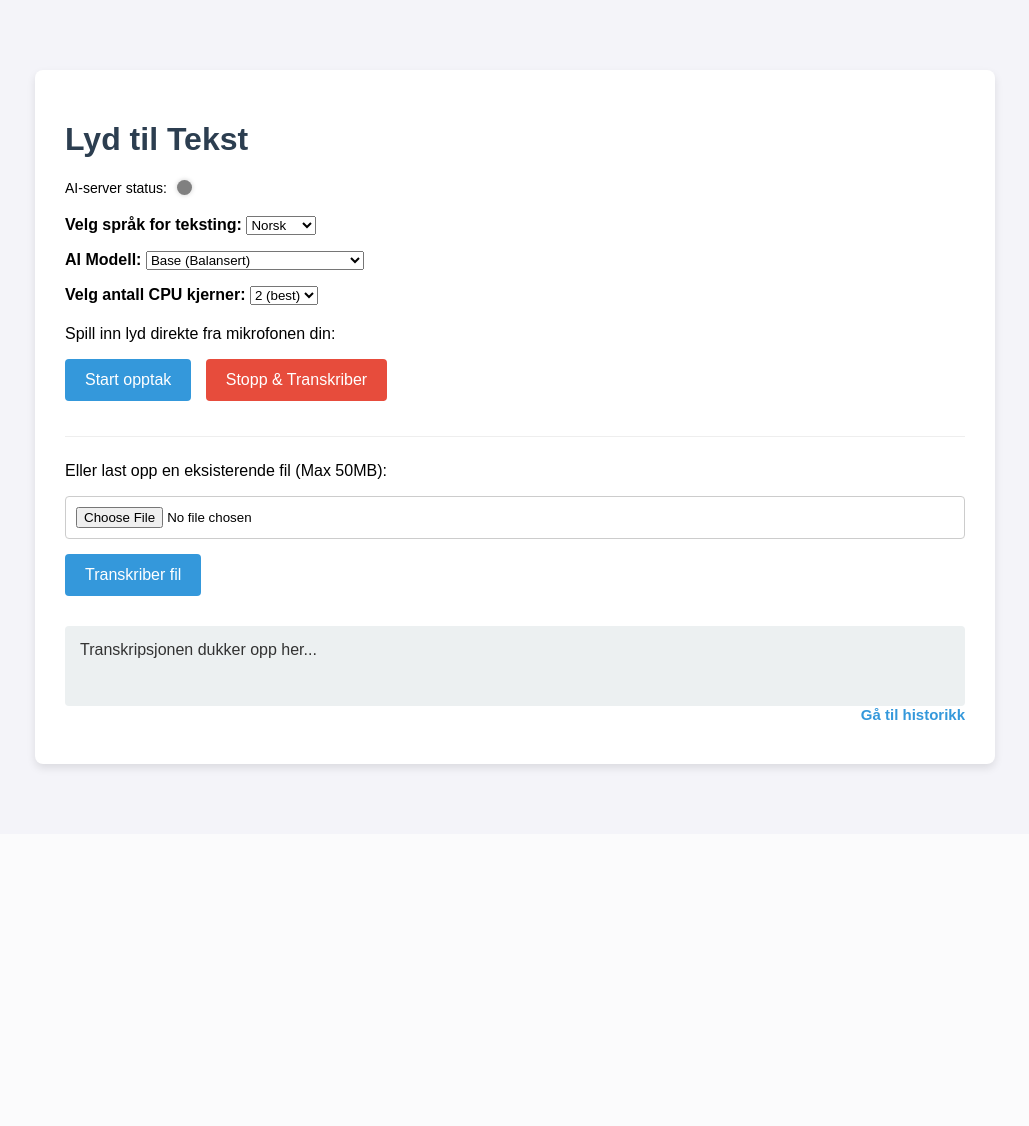
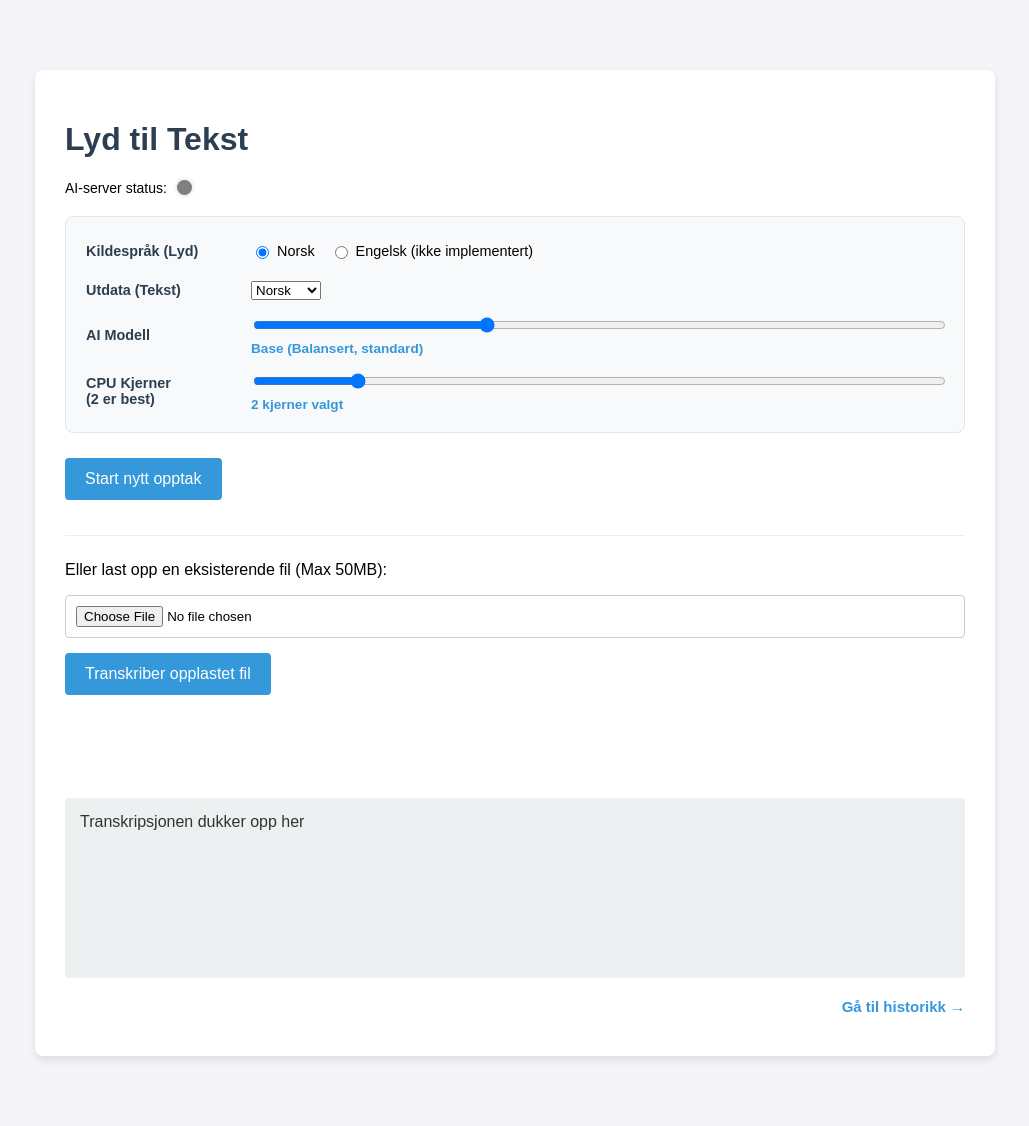
Before and after one commit to 186510kristoffer/whisper-webapp, a FastAPI app: page / in a window 1280 px wide. Shown: the whole page, without its empty margins (125-1154 px from the left). Before the commit the page ends 771 px from the top, so only its background shows below. Run offline with FastAPI, Linux system fonts and the light colour scheme.

Commit message:
nye instillinger
slider for kjerner og ai modell, radio for kildespråk

```diff
--- a/static/script.js
+++ b/static/script.js
@@ -16,10 +16,7 @@ const tidsbrukDiv = document.getElementById('tidsbruk');
 const MAX_FILESIZE = 50 * 1024 * 1024;
 const TILLATTE_TYPER = ["audio/mpeg", "audio/wav", "audio/mp3", "audio/ogg", "audio/x-m4a", "video/mp4", "audio/webm"];
 
-
-
 function settLasterTilstand(laster) {
-    // Låser eller åpner knappene slik at man ikke kan dobbelttrykke
     startBtn.disabled = laster;
     filInput.disabled = laster;
     sendFilBtn.disabled = laster;
@@ -44,6 +41,61 @@ function stoppStoppeklokke(endeligTidFraBackend) {
     tidsbrukDiv.innerText = `Ferdig. Whisper AI brukte: ${endeligTidFraBackend} s\n Tid brukt totalt: ${totalFrontendTid} s`;
 }
 
+// --- NYE VARIABLER, SLIDERS OG OPPTAKSLOGIKK ---
+
+// Konfigurasjon for modell-slider
+const modellNavn = { 1: "tiny", 2: "base", 3: "small", 4: "medium" };
+const modellTekst = {
+    1: "Tiny (Veldig rask, unøyaktighet)",
+    2: "Base (Balansert, standard)",
+    3: "Small (Tregere, høy nøyaktighet)",
+    4: "Medium (Ekstremt treg, best nøyaktighet)"
+};
+
+// Referanser til UI-elementer
+const modellSlider = document.getElementById('modellSlider');
+const modellBeskrivelse = document.getElementById('modellBeskrivelse');
+const kjernerSlider = document.getElementById('kjernerSlider');
+const kjernerBeskrivelse = document.getElementById('kjernerBeskrivelse');
+const filOpplastingSeksjon = document.getElementById('filOpplastingSeksjon');
+
+const opptakBoks = document.getElementById('opptakBoks');
+const opptakTeller = document.getElementById('opptakTeller');
+const opptakStatusTekst = document.getElementById('opptakStatusTekst');
+const etterOpptakValg = document.getElementById('etterOpptakValg');
+const lydAvspiller = document.getElementById('lydAvspiller');
+const sendOpptakBtn = document.getElementById('sendOpptakBtn');
+const forkastOpptakBtn = document.getElementById('forkastOpptakBtn');
+
+let opptakTidtaker;
+let opptakSekunder = 0;
+let midlertidigLydBlob = null;
+
+// Hjelpefunksjon for tid (MM:SS)
+function formaterTid(sekunder) {
+    const min = Math.floor(sekunder / 60).toString().padStart(2, '0');
+    const sek = (sekunder % 60).toString().padStart(2, '0');
+    return `${min}:${sek}`;
+}
+
+// Oppdater teksten når man drar i sliderne
+modellSlider.addEventListener('input', (e) => {
+    modellBeskrivelse.innerText = modellTekst[e.target.value];
+});
+kjernerSlider.addEventListener('input', (e) => {
+    kjernerBeskrivelse.innerText = `${e.target.value} kjerner valgt`;
+});
+
+// Hjelpefunksjon for å rydde opp UI
+function tilbakestillOpptakUI() {
+    clearInterval(opptakTidtaker);
+    opptakBoks.classList.add('skjult');
+    startBtn.classList.remove('skjult');
+    etterOpptakValg.classList.add('skjult');
+    filOpplastingSeksjon.classList.remove('skjult'); // VIS filopplasting igjen
+    lydAvspiller.src = "";
+    midlertidigLydBlob = null;
+}
 
 // 1. Håndter direkte opptak
 startBtn.addEventListener('click', async () => {
@@ -56,38 +108,75 @@ startBtn.addEventListener('click', async () => {
             if (event.data.size > 0) lydBiter.push(event.data);
         };
 
-        mediaRecorder.onstop = async () => {
-            const lydBlob = new Blob(lydBiter, { type: 'audio/webm' });
+        mediaRecorder.onstop = () => {
+            clearInterval(opptakTidtaker);
+            midlertidigLydBlob = new Blob(lydBiter, { type: 'audio/webm' });
 
-            if (lydBlob.size > MAX_FILESIZE) {
+            if (midlertidigLydBlob.size > MAX_FILESIZE) {
                 statusDiv.innerText = "Feil: Opptaket ble for stort.";
-                settLasterTilstand(false); // Lås opp knapper igjen
+                tilbakestillOpptakUI();
+                settLasterTilstand(false);
                 return;
             }
 
-            statusDiv.innerText = "Sender til AI-server for transkribering...";
-            startStoppeklokke();
-            await sendTilBackend(lydBlob, 'mikrofon_opptak.webm');
+            stoppBtn.classList.add('skjult');
+            opptakStatusTekst.innerText = "Opptak ferdig. Sjekk lyden og velg under:";
+            opptakStatusTekst.classList.remove('blinker');
+
+            const lydUrl = URL.createObjectURL(midlertidigLydBlob);
+            lydAvspiller.src = lydUrl;
+            etterOpptakValg.classList.remove('skjult');
+
             stream.getTracks().forEach(track => track.stop());
         };
 
         mediaRecorder.start();
-        settLasterTilstand(true); // Lås alt unntatt stoppknappen
-        stoppBtn.disabled = false;
-        statusDiv.innerText = "Tar opp, snakk i mikrofonen";
+        settLasterTilstand(true);
+
+        startBtn.classList.add('skjult');
+        opptakBoks.classList.remove('skjult');
+        stoppBtn.classList.remove('skjult');
+        etterOpptakValg.classList.add('skjult');
+        filOpplastingSeksjon.classList.add('skjult'); // SKJUL filopplasting
+
+        opptakStatusTekst.innerText = "🔴 Tar opp lyd...";
+        opptakStatusTekst.classList.add('blinker');
+
+        opptakSekunder = 0;
+        opptakTeller.innerText = "00:00";
+        opptakTidtaker = setInterval(() => {
+            opptakSekunder++;
+            opptakTeller.innerText = formaterTid(opptakSekunder);
+        }, 1000);
+
+        statusDiv.innerText = "";
         resultatDiv.innerText = "";
-        tidsbrukDiv.style.display = 'none'; // Skjul klokken mens vi tar opp
+        tidsbrukDiv.style.display = 'none';
     } catch (err) {
         statusDiv.innerText = "Feil: Fikk ikke tilgang til mikrofonen.";
         console.error(err);
     }
 });
 
+// Stopp-knapp
 stoppBtn.addEventListener('click', () => {
     mediaRecorder.stop();
-    stoppBtn.disabled = true;
 });
 
+// Knapp for å sende inn lyden etter å ha hørt på den
+sendOpptakBtn.addEventListener('click', async () => {
+    tilbakestillOpptakUI();
+    statusDiv.innerText = "Sender til AI-server for transkribering...";
+    startStoppeklokke();
+    await sendTilBackend(midlertidigLydBlob, 'mikrofon_opptak.webm');
+});
+
+// Knapp for å kaste lyden
+forkastOpptakBtn.addEventListener('click', () => {
+    tilbakestillOpptakUI();
+    statusDiv.innerText = "Opptak forkastet.";
+    settLasterTilstand(false);
+});
 
 // 2. Håndter filopplasting
 filSkjema.addEventListener('submit', async (e) => {
@@ -95,35 +184,35 @@ filSkjema.addEventListener('submit', async (e) => {
     const fil = document.getElementById('lydFil').files[0];
     if (!fil) return;
 
-    // 1. Validering av filstørrelse
     if (fil.size > MAX_FILESIZE) {
         statusDiv.innerText = "Feil: Filen er for stor, maks 50 MB tillatt.";
-        return; // Stopper prosessen umiddelbart
+        return;
     }
 
-    // 2. Validering av filtype (Fail Fast i frontend)
     if (!TILLATTE_TYPER.includes(fil.type) && !fil.type.startsWith("audio/") && !fil.type.startsWith("video/")) {
         statusDiv.innerText = "Feil: Ugyldig filtype. Vennligst velg en godkjent lyd- eller videofil.";
-        return; // Stopper prosessen umiddelbart
-    }
+        return;
+    } // <-- Her var feilen! Denne manglet.
 
-    settLasterTilstand(true); // Lås alle inputfelter
-    startStoppeklokke();      // Start telleren
+    settLasterTilstand(true);
+    startStoppeklokke();
     statusDiv.innerText = "Sender fil og venter på server...";
     resultatDiv.innerText = "";
 
     await sendTilBackend(fil, fil.name);
 });
 
-
 // 3. Kommunikasjon med backend
 async function sendTilBackend(filData, filNavn) {
     const formData = new FormData();
-    const modellValg = document.getElementById('modellValg').value;
-    const kjernerValg = document.getElementById('kjernerValg').value;
+    const modellVerdi = modellSlider.value;
+    const faktiskModell = modellNavn[modellVerdi];
+    const kjernerVerdi = kjernerSlider.value;
 
-    formData.append('modell', modellValg);
-    formData.append('kjerner', kjernerValg);
+    const lydSpraak = document.querySelector('input[name="lydSpraak"]:checked').value;
+
+    formData.append('modell', faktiskModell);
+    formData.append('kjerner', kjernerVerdi);
     formData.append('file', filData, filNavn);
     formData.append('language', spraakValg.value);
 
@@ -136,12 +225,12 @@ async function sendTilBackend(filData, filNavn) {
         if (!response.ok) throw new Error("Serverfeil ved opplasting");
 
         const data = await response.json();
-        statusDiv.innerText = "Fil mottatt! Sjekker status...";
+        statusDiv.innerText = "Fil mottatt, sjekker status...";
         sjekkJobbStatus(data.job_id);
 
     } catch (err) {
         clearInterval(tidtaker);
-        settLasterTilstand(false); // Lås opp ved feil
+        settLasterTilstand(false);
         statusDiv.innerText = "Nettverksfeil eller avvist av server.";
         resultatDiv.innerText = String(err);
     }
@@ -157,7 +246,7 @@ async function sjekkJobbStatus(jobId) {
 
         if (data.status === "ferdig") {
             stoppStoppeklokke(data.tid_brukt);
-            settLasterTilstand(false); // Åpne knapper igjen
+            settLasterTilstand(false);
             statusDiv.innerText = "Transkribering fullført";
             resultatDiv.innerText = data.tekst.replace(/\n/g, ' ');
         } else if (data.status === "feil") {
@@ -179,7 +268,7 @@ async function sjekkJobbStatus(jobId) {
     }
 }
 
-// 5. Oppdater den status symbolet,  som sjekker om serveren lever
+// 5. Oppdater den status symbolet
 async function sjekkServerStatus(){
     try{
         let res= await fetch('/status');
--- a/static/style.css
+++ b/static/style.css
@@ -212,3 +212,133 @@ innstillinger-rad {
     color: #333;
     line-height: 1.6;
 }
+
+/* --- OPPTAKSBOKS & UI --- */
+.skjult {
+    display: none !important;
+}
+
+#opptakBoks {
+    background-color: #fff3cd; /* En myk, gul varselsfarge */
+    border: 2px solid #ffe69c;
+    border-radius: 8px;
+    padding: 20px;
+    margin-top: 15px;
+    text-align: center;
+    box-shadow: 0 4px 6px rgba(0,0,0,0.1);
+}
+
+#opptakStatusTekst {
+    color: #d35400;
+    margin-top: 0;
+    margin-bottom: 10px;
+    font-size: 1.2em;
+}
+
+#opptakTeller {
+    font-size: 32px;
+    font-weight: bold;
+    color: #2c3e50;
+    margin-bottom: 15px;
+    font-family: monospace;
+}
+
+/* Enkel blinke-animasjon for å gjøre opptaket ekstra tydelig */
+.blinker {
+    animation: blinker 1.5s linear infinite;
+}
+@keyframes blinker {
+    50% { opacity: 0.3; }
+}
+
+#lydAvspiller {
+    width: 100%;
+    margin-top: 10px;
+    margin-bottom: 15px;
+}
+
+.etterOpptakKnapper {
+    display: flex;
+    justify-content: center;
+    gap: 15px;
+}
+
+button.suksess {
+    background-color: #27ae60;
+}
+button.suksess:hover {
+    background-color: #2ecc71;
+}
+
+/* --- SETTINGS PANEL --- */
+.settings-panel {
+    background-color: #f8f9fa;
+    border: 1px solid #e1e8ed;
+    border-radius: 8px;
+    padding: 20px;
+    margin-bottom: 25px;
+    display: flex;
+    flex-direction: column;
+    gap: 15px;
+}
+
+.setting-row {
+    display: flex;
+    align-items: center;
+    flex-wrap: wrap;
+    gap: 15px;
+}
+
+.setting-label {
+    flex: 0 0 150px;
+    font-weight: bold;
+    color: #2c3e50;
+    font-size: 0.9em;
+}
+
+.setting-control {
+    flex: 1;
+    min-width: 200px;
+}
+
+/* Radio-knapper side om side */
+.radio-gruppe {
+    display: flex;
+    gap: 15px;
+    font-size: 0.9em;
+}
+.radio-gruppe label {
+    cursor: pointer;
+    display: flex;
+    align-items: center;
+    gap: 5px;
+}
+
+/* Stil for Sliders (Range inputs) */
+input[type="range"] {
+    width: 100%;
+    margin-bottom: 8px;
+    cursor: pointer;
+}
+.slider-info {
+    font-size: 0.85em;
+    color: #3498db;
+    font-weight: bold;
+}
+
+/* Reserverer plass slik at resultatboksen ikke hopper */
+.aksjons-sone {
+    min-height: 320px;
+}
+
+/* Du kan også gi selve resultatboksen en fast minimumshøyde
+   slik at den ikke krymper når den tømmes for tekst */
+#resultat {
+    margin-top: 20px;
+    padding: 15px;
+    background-color: #ecf0f1;
+    border-radius: 4px;
+    min-height: 150px; /* Økt fra 50px til 150px for en mer massiv boks */
+    white-space: pre-wrap;
+    color: #333;
+}
--- a/templates/index.html
+++ b/templates/index.html
@@ -5,7 +5,7 @@
     <meta name="viewport" content="width=device-width, initial-scale=1.0">
     <title>AI Transkribering</title>
     <!-- Kobler til CSS-filen -->
-    <link rel="stylesheet" href="/static/style.css?v=3">
+    <link rel="stylesheet" href="/static/style.css?v=5">
 </head>
 <body>
 
@@ -18,76 +18,108 @@
             <div id="status-indicator" title="Sjekker status..."></div>
         </div>
 
-        <div class="section innstillinger-rad">
-            <!-- Språkvalg -->
-            <div>
-                <label for="spraakValg"><b>Velg språk for teksting:</b></label>
+        <!-- SETTINGS PANEl -->
+        <div class="settings-panel">
+
+            <!-- Kildespråk (Radio) -->
+            <div class="setting-row">
+                <div class="setting-label">Kildespråk (Lyd)</div>
+                <div class="setting-control radio-gruppe">
+                    <label>
+                        <input type="radio" name="lydSpraak" value="norsk" checked>
+                        Norsk
+                    </label>
+                    <label>
+                        <input type="radio" name="lydSpraak" value="engelsk">
+                        Engelsk (ikke implementert)
+                    </label>
+                    <p></p>
+                </div>
+            </div>
+
+
+
+            <!-- Utdata (Dropdown) -->
+            <div class="setting-row">
+                <div class="setting-label">Utdata (Tekst)</div>
+                <div class="setting-control">
                     <select id="spraakValg">
                         <option value="no" selected>Norsk</option>
                         <option value="en">Engelsk</option>
                         <option value="sv">Svensk</option>
                         <option value="da">Dansk</option>
-                    <option value="de">Tysk </option>
-                </select>
-            </div>
-
-            <p></p>
-            <!-- Valg av Modell-->
-            <div>
-                <label for="modellValg"><b> AI Modell:</b></label>
-                <select id="modellValg">
-                    <option value="tiny">Tiny (Rask, unøyaktig)</option>
-                    <option value="base" selected>Base (Balansert)</option>
-                    <option value="small">Small (Treg, nøyaktig)</option>
-                    <option value="medium">Medium (Tregest, mest nøyaktig)</option>
-                </select>
-            </div>
-
-            <p></p>
-            <!-- Valg av Kjerner -->
-            <div>
-                <label for="kjernerValg"><b>Velg antall CPU kjerner:</b></label>
-                <select id="kjernerValg">
-                    <option value="1">1</option>
-                    <option value="2" selected>2 (best)</option>
-                    <option value="3">3</option>
-                    <option value="4">4</option>
-                    <option value="5" >5</option>
-                    <option value="6">6</option>
-                    <option value="7">7</option>
-                    <option value="8">8 (alle) </option>
+                        <option value="de">Tysk</option>
                     </select>
                 </div>
             </div>
 
+            <!-- Modell (Slider) -->
+            <div class="setting-row">
+                <div class="setting-label">AI Modell</div>
+                <div class="setting-control">
+                    <input type="range" id="modellSlider" min="1" max="4" value="2" step="1">
+                    <div id="modellBeskrivelse" class="slider-info">Base (Balansert, standard)</div>
+                </div>
+            </div>
+
+            <!-- Kjerner (Slider) -->
+            <div class="setting-row">
+                <div class="setting-label">CPU Kjerner <br>(2 er best)</div>
+                <div class="setting-control">
+                    <input type="range" id="kjernerSlider" min="1" max="8" value="2" step="1">
+                    <div id="kjernerBeskrivelse" class="slider-info">2 kjerner valgt </div>
+                </div>
+            </div>
+
+        </div>
+
+       <!-- ===  WRAPPER START === -->
+        <div class="aksjons-sone">
+
             <!-- Opptaksknapper -->
             <div class="section">
-            <p>Spill inn lyd direkte fra mikrofonen din:</p>
-            <button id="startOpptak">Start opptak</button>
-            <button id="stoppOpptak" class="stop" disabled> Stopp & Transkriber</button>
+                <button id="startOpptak">Start nytt opptak</button>
+
+                <div id="opptakBoks" class="skjult">
+                    <h3 id="opptakStatusTekst" class="blinker">🔴 Tar opp lyd...</h3>
+                    <div id="opptakTeller">00:00</div>
+
+                    <button id="stoppOpptak" class="stop">Stopp opptak</button>
+
+                    <div id="etterOpptakValg" class="skjult">
+                        <audio id="lydAvspiller" controls></audio>
+                        <div class="etterOpptakKnapper">
+                            <button id="sendOpptakBtn" class="suksess">Send & Transkriber</button>
+                            <button id="forkastOpptakBtn" class="stop">Forkast</button>
                         </div>
-
+                    </div>
+                </div>
+            </div>
 
             <hr>
 
-        <!-- Vanlig filopplasting -->
+            <!-- Filopplasting (Pakket inn for å kunne skjules) -->
+            <div id="filOpplastingSeksjon">
                 <form id="filSkjema">
                     <p>Eller last opp en eksisterende fil (Max 50MB):</p>
                     <input type="file" id="lydFil" accept="audio/*,video/*" required>
-            <button type="submit">Transkriber fil</button>
+                    <button type="submit">Transkriber opplastet fil</button>
                 </form>
+            </div>
+            <div id="status"></div>
+            <div id="tidsbruk">Tid gått: 0.0 sekunder</div>
+        </div>
 
-        <!-- Status og resultat -->
-        <div id="status"></div>
-        <div id="tidsbruk"> Tid gått: 0.0 sekunder</div>
-        <div id="resultat">Transkripsjonen dukker opp her...</div>
+        <!-- Status og resultat  -->
 
-        <div style="text-align: right; margin-bottom: 10px;">
-            <a href="/historikk" class="nav-lenke">Gå til historikk </a>
+        <div id="resultat">Transkripsjonen dukker opp her</div>
+
+        <div style="text-align: right; margin-bottom: 10px; margin-top: 20px;">
+            <a href="/historikk" class="nav-lenke">Gå til historikk →</a>
         </div>
     </div>
 
     <!-- Kobler til JavaScript-filen -->
-    <script src="/static/script.js?=v6"></script>
+    <script src="/static/script.js?=v7"></script>
 </body>
 </html>
```
Lines whose indentation alone changed are shown as unchanged.
